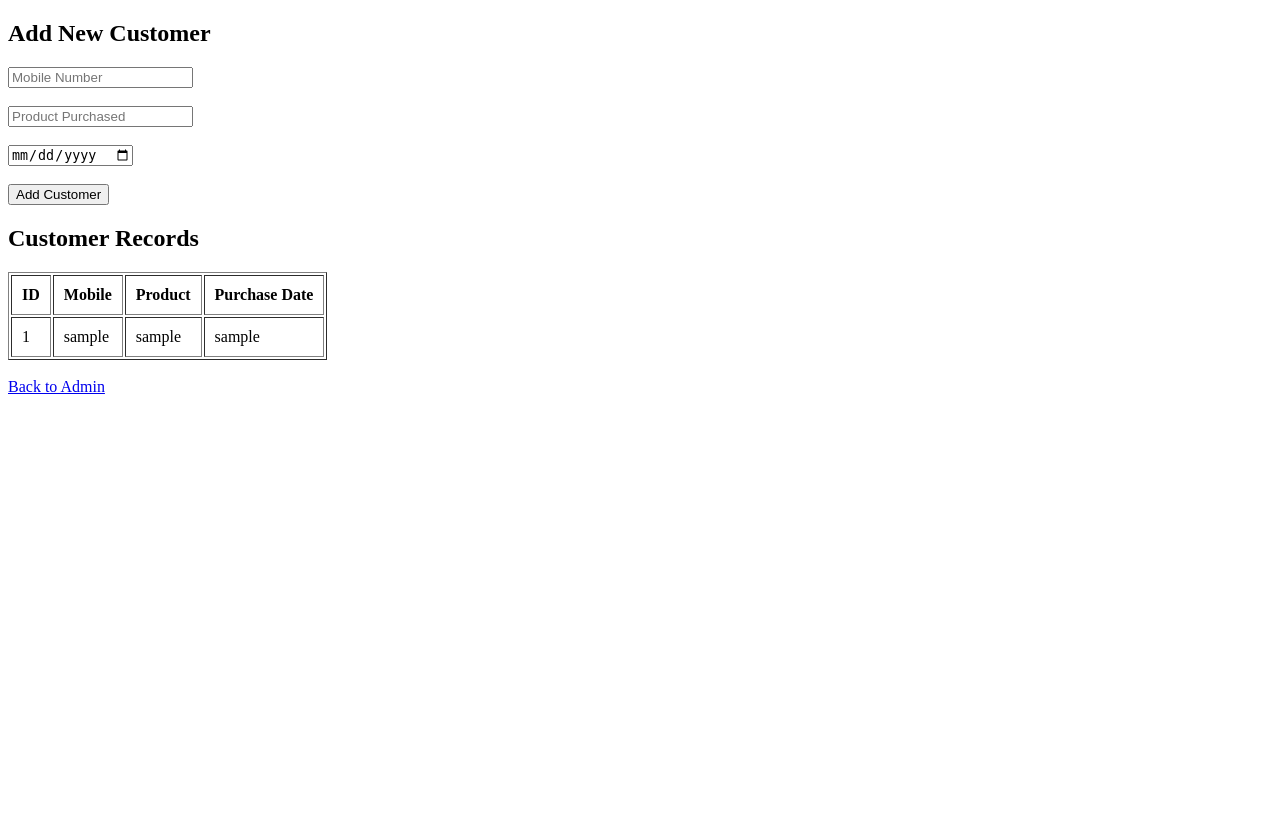
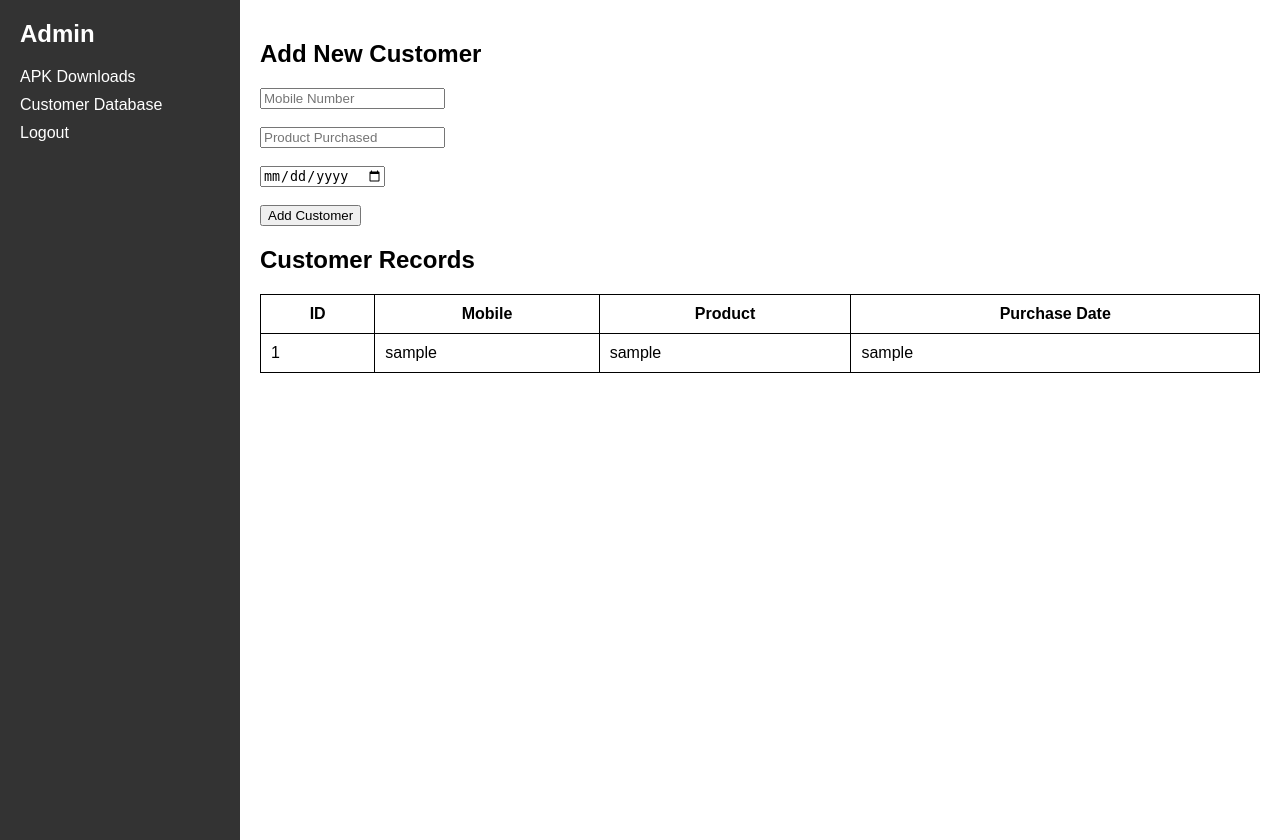
Before and after one commit to dthumm05/secure_apk_eg, a Flask app: page /custdb in a window 1280 px wide. Before the commit the page ends 394 px from the top, so only its background shows below. Run offline with Flask 3, Linux system fonts and the light colour scheme; the visitor is signed in with stand-in values (Sample User, id 1); data comes from the database, SQL or seed files in the repository.

Commit message:
Add customer database logic and template

```diff
--- a/app.py
+++ b/app.py
@@ -138,12 +138,16 @@ def custdb():
     )''')
 
     if request.method == 'POST':
-        mobile = request.form['mobile']
-        product = request.form['product']
-        date = request.form['date']
-        c.execute("INSERT INTO customers (mobile, product, date) VALUES (?, ?, ?)",
-                  (mobile, product, date))
-        conn.commit()
+        mobile = request.form.get('mobile', '').strip()
+        product = request.form.get('product', '').strip()
+        date = request.form.get('date', '').strip()
+
+        if mobile and product and date:
+            c.execute("INSERT INTO customers (mobile, product, date) VALUES (?, ?, ?)",
+                      (mobile, product, date))
+            conn.commit()
+        else:
+            flash("All fields are required.")  # Only works if flash messages are shown in HTML
 
     c.execute("SELECT * FROM customers")
     customers = c.fetchall()
--- a/templates/custdb.html
+++ b/templates/custdb.html
@@ -2,18 +2,63 @@
 <html>
 <head>
   <title>Customer Database</title>
+  <style>
+    body {
+      margin: 0;
+      font-family: Arial, sans-serif;
+      display: flex;
+    }
+    .sidebar {
+      width: 200px;
+      background: #333;
+      color: white;
+      padding: 20px;
+      height: 100vh;
+    }
+    .sidebar h2 {
+      margin-top: 0;
+    }
+    .sidebar a {
+      color: white;
+      text-decoration: none;
+      display: block;
+      margin: 10px 0;
+    }
+    .content {
+      padding: 20px;
+      flex-grow: 1;
+    }
+    table {
+      border-collapse: collapse;
+      width: 100%;
+    }
+    th, td {
+      border: 1px solid black;
+      padding: 10px;
+    }
+  </style>
 </head>
 <body>
+
+  <div class="sidebar">
+    <h2>Admin</h2>
+    <a href="{{ url_for('admin') }}">APK Downloads</a>
+    <a href="{{ url_for('custdb') }}">Customer Database</a>
+    <a href="{{ url_for('logout') }}">Logout</a>
+  </div>
+
+  <div class="content">
     <h2>Add New Customer</h2>
     <form method="POST">
       <input type="text" name="mobile" placeholder="Mobile Number" required><br><br>
       <input type="text" name="product" placeholder="Product Purchased" required><br><br>
-    <input type="date" name="purchase_date" required><br><br>
+      <!-- FIXED: name="date" -->
+      <input type="date" name="date" required><br><br>
       <button type="submit">Add Customer</button>
     </form>
 
     <h2>Customer Records</h2>
-  <table border="1" cellpadding="10">
+    <table>
       <tr>
         <th>ID</th>
         <th>Mobile</th>
@@ -29,8 +74,7 @@
       </tr>
       {% endfor %}
     </table>
+  </div>
 
-  <br>
-  <a href="{{ url_for('custdb') }}">Back to Admin</a>
 </body>
 </html>
```
Lines whose indentation alone changed are shown as unchanged.
